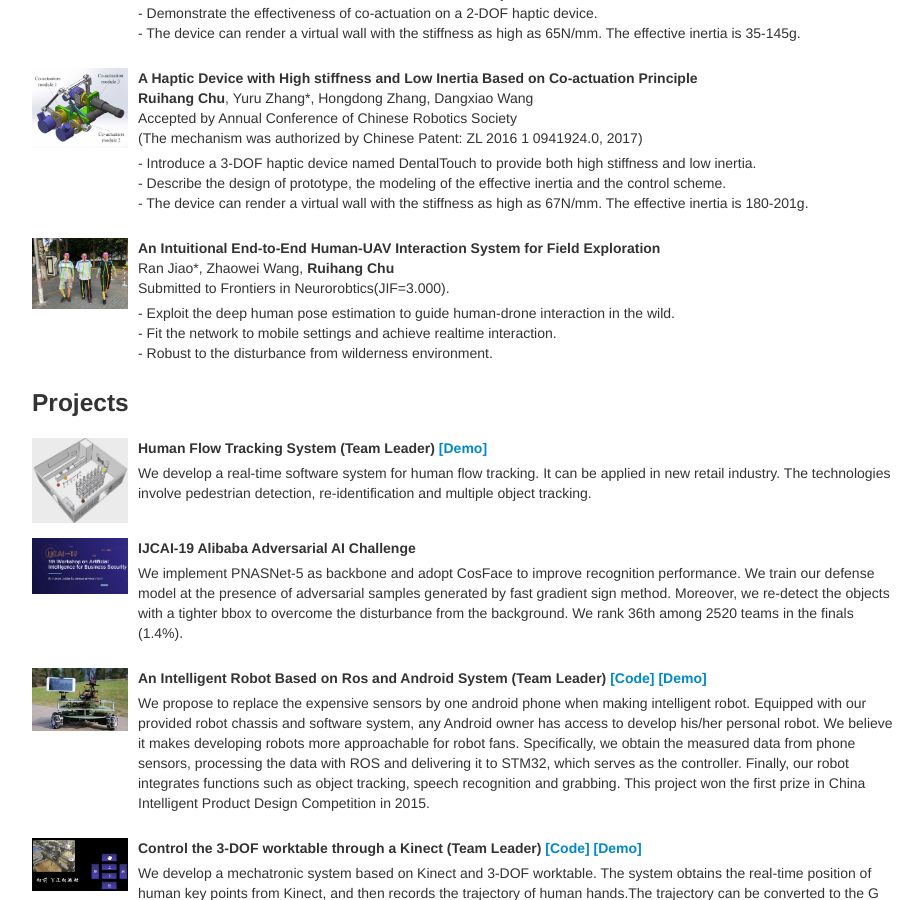
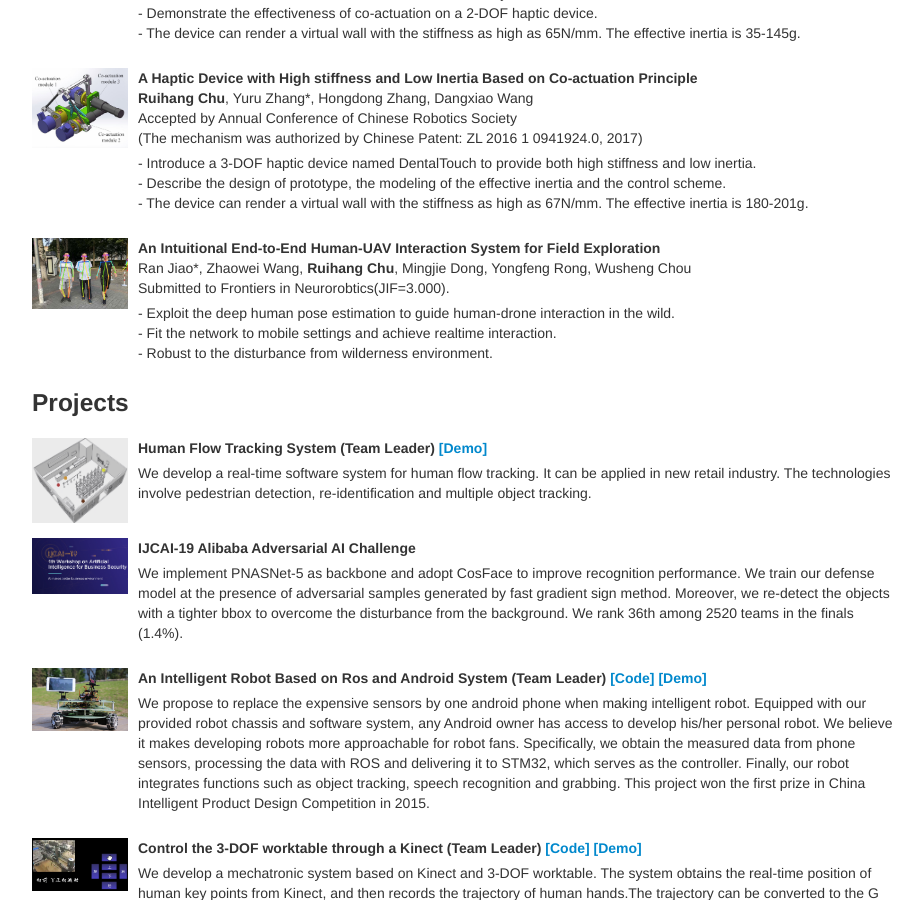
Before and after one commit to RyanRuihanG/homepage, a Jekyll site: the page index.html, which Jekyll copies as it is, in a window 1280 px wide and 900 px high, scrolled down 1257 px. Shown: the whole window, without its empty margins (298-1221 px from the left). Built offline with Jekyll 4.4.1, drawn with Linux system fonts in a browser that asks for light colours.

Commit message:
Update index.html

```diff
--- a/index.html
+++ b/index.html
@@ -301,7 +301,7 @@
                            href="https://github.com/yukang2017/RENAS">[code]</a>
  -->
                      </strong><br>
-                        Ran Jiao*, Zhaowei Wang, <b>Ruihang Chu</b> <br />
+                        Ran Jiao*, Zhaowei Wang, <b>Ruihang Chu</b>, Mingjie Dong, Yongfeng Rong, Wusheng Chou<br />
 						Submitted to Frontiers in Neurorobtics(JIF=3.000).
                     </p>
                     <p class="abstract-text">
```
